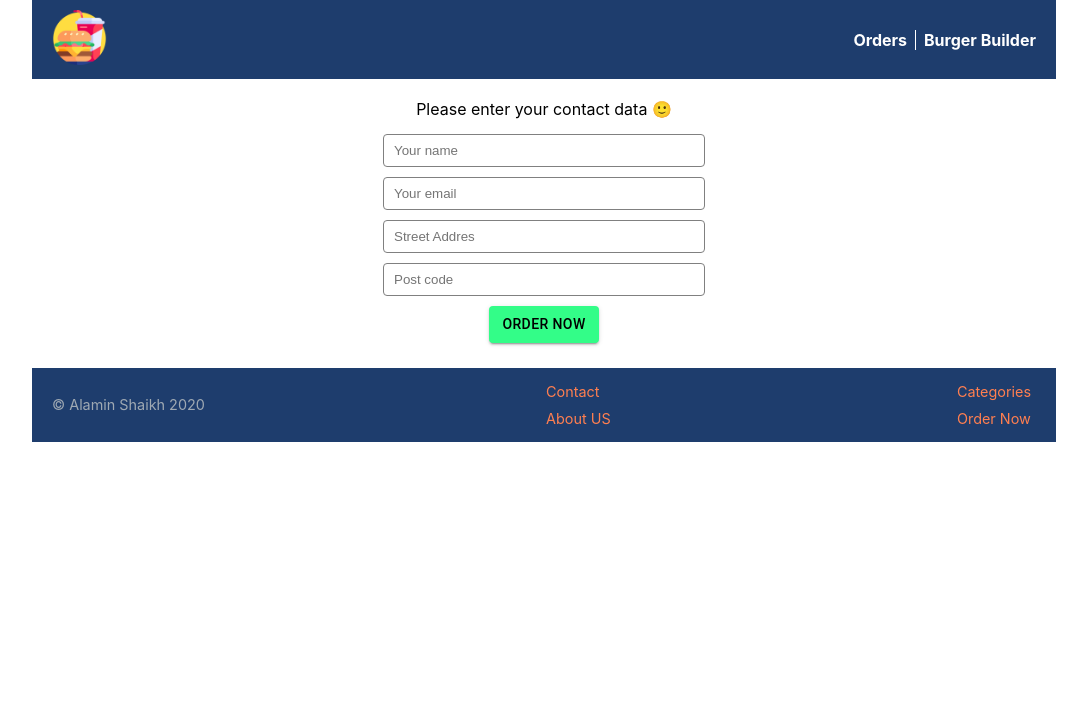
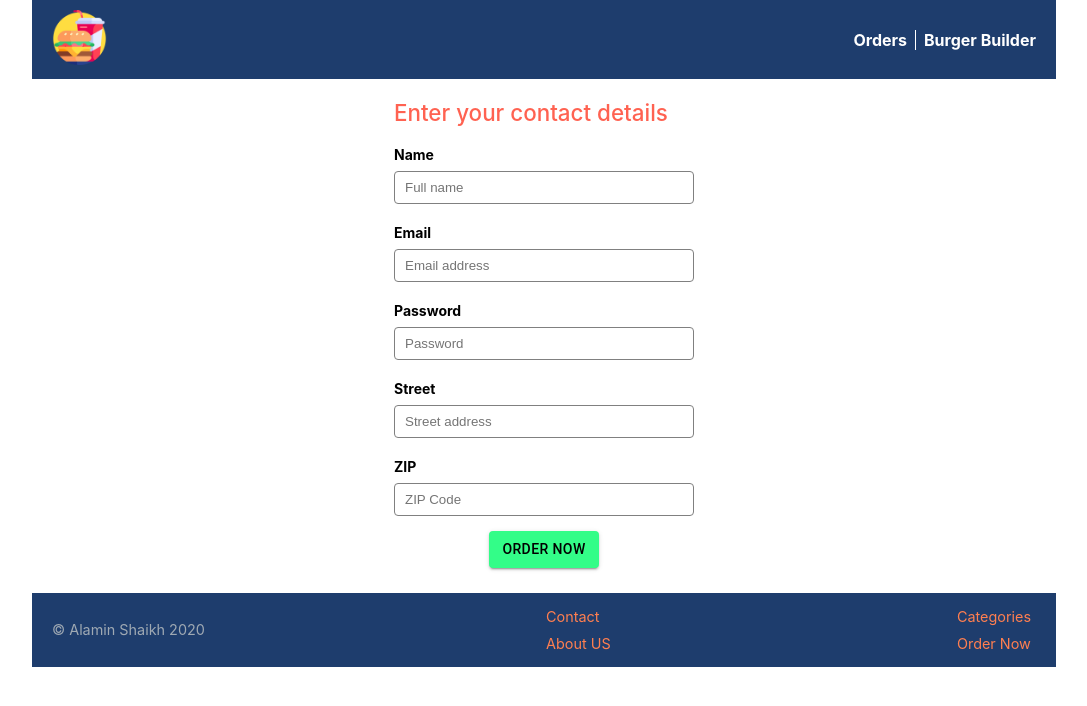
Before and after one commit to shaikhmedia/modern-burger-builder, a React (Create React App) app: page /checkout in a window 1280 px wide. Both pictures are taken after a click on the button "CONTINUE". Shown: the top 706 px of the page, without its empty margins (96-1183 px from the left). Built offline with nearby package versions, Linux system fonts and the light colour scheme.

Commit message:
Form validation added

```diff
--- a/src/Components/Container/Checkout/ContactData/ContactData.jsx
+++ b/src/Components/Container/Checkout/ContactData/ContactData.jsx
@@ -9,14 +9,16 @@ class ContactData extends Component {
     customer: {
       name: "",
       email: "",
+      password: "",
       street: "",
-      postCode: "",
+      ZIP: "",
     },
   };
 
   handleInputChange = (e) => {
     const name = e.target.name;
     const value = e.target.value;
+
     this.setState({
       customer: {
         ...this.state.customer,
@@ -63,6 +65,7 @@ class ContactData extends Component {
       form = <Loader />;
     } else {
       form = (
+        <div>
           <Form
             submitted={this.handleOrderSubmit}
             name={this.state.customer.name}
@@ -71,15 +74,12 @@ class ContactData extends Component {
             postCode={this.state.customer.postCode}
             changed={this.handleInputChange}
             clicked={this.handleOrderSubmit}
+            customerData={this.state.customer}
           />
+        </div>
       );
     }
-    return (
-      <div>
-        <p>Please enter your contact data 🙂 </p>
-        {form}
-      </div>
-    );
+    return <div>{form}</div>;
   }
 }
 
--- a/src/Components/Layout/Form/Form.jsx
+++ b/src/Components/Layout/Form/Form.jsx
@@ -1,42 +1,27 @@
 import React from "react";
 import Button from "../Button/Button";
 import Styles from "./Form.module.css";
+import Input from "../Form/Input/Input";
 
 const form = (props) => {
+  const inputFields = Object.entries(props.customerData).map((data) => {
+    return (
+      <Input
+        changed={props.changed}
+        key={data[0]}
+        name={data[0]}
+        value={data[1]}
+      />
+    );
+  });
+
   return (
     <form onSubmit={props.submitted} className={Styles.Form}>
-      <input
-        type="text"
-        name="name"
-        value={props.name}
-        onChange={props.changed}
-        placeholder="Your name"
-        required
-      />
-      <input
-        type="text"
-        name="email"
-        value={props.email}
-        onChange={props.changed}
-        placeholder="Your email"
-        required
-      />
-      <input
-        type="text"
-        name="street"
-        placeholder="Street Addres"
-        value={props.street}
-        onChange={props.changed}
-        required
-      />
-      <input
-        type="number"
-        name="postCode"
-        value={props.postCode}
-        onChange={props.changed}
-        placeholder="Post code"
-        required
-      />
+      <div className={Styles.Title}>
+        <p>Enter your contact details</p>
+      </div>
+
+      {inputFields}
 
       <Button clicked={props.handleOrderSubmit} btnType="Success">
         ORDER NOW
--- a/src/Components/Layout/Form/Form.module.css
+++ b/src/Components/Layout/Form/Form.module.css
@@ -1,16 +1,15 @@
 .Form {
-  display: flex;
-  align-items: center;
-  flex-direction: column;
-  margin: 10px 0px 20px 0px;
+  margin: 20px 0px;
 }
 
-.Form input {
-  margin: 5px;
-  padding: 8px 10px;
-  outline: none;
-  border: 1px solid grey;
-  border-radius: 4px;
+.Title {
+  display: flex;
+  align-items: flex-start;
+  flex-direction: column;
   width: 40vw;
   max-width: 300px;
+  margin: 0px auto;
+  font-weight: 500;
+  font-size: 1.4rem;
+  color: rgb(255, 98, 81);
 }
--- a/src/Components/Layout/Form/Input/Input.jsx
+++ b/src/Components/Layout/Form/Input/Input.jsx
@@ -1,17 +1,62 @@
-import React from "react";
+import React, { Fragment } from "react";
+import Styles from "./Input.module.css";
 
-const input = () => {
+const input = (props) => {
+  let placeholder = "";
+  let type = "text";
+  let value = props.value;
+  let validationText = "";
+  let inputStyle = [Styles.Input];
+
+  const regexEmail = /^(([^<>()\[\]\\.,;:\s@"]+(\.[^<>()\[\]\\.,;:\s@"]+)*)|(".+"))@((\[[0-9]{1,3}\.[0-9]{1,3}\.[0-9]{1,3}\.[0-9]{1,3}])|(([a-zA-Z\-0-9]+\.)+[a-zA-Z]{2,}))$/;
+  const validEmail = new RegExp(regexEmail);
+
+  const regexPass = /^(?=.*\d)(?=.*[a-z])(?=.*[A-Z])(?=.*[a-zA-Z]).{8,}$/;
+  const validPass = new RegExp(regexPass);
+
+  if (props.name === "email") {
+    placeholder = "Email address";
+    type = "email";
+
+    if (value === "") {
+      validationText = "";
+    } else if (!value.match(validEmail)) {
+      inputStyle.push(Styles.Invalid);
+      validationText = "Please enter a valid email";
+    }
+  } else if (props.name === "name") {
+    placeholder = "Full name";
+    if (value === "") {
+    }
+  } else if (props.name === "street") {
+    placeholder = "Street address";
+  } else if (props.name === "ZIP") {
+    placeholder = "ZIP Code";
+    type = "number";
+  } else if (props.name === "password") {
+    placeholder = "Password";
+    type = "password";
+    if (value === "") {
+      validationText = "";
+    } else if (!value.match(validPass)) {
+      inputStyle.push(Styles.Invalid);
+      validationText = "Please enter a valid password";
+    }
+  }
+
   return (
-    <div style={{ display: "inline", fontSize: "13px" }}>
-      <input type="radio" name="deliveryMethod" id="fastest" value="Fastest" />
-      <label for="fastest">Fastest</label>
+    <div className={inputStyle.join(" ")}>
+      <label htmlFor={props.name}>{props.name}</label>
       <input
-        type="radio"
-        name="deliveryMethod"
-        id="cheapest"
-        value="Cheapest"
+        id={props.name}
+        type={type}
+        name={props.name}
+        value={value}
+        onChange={props.changed}
+        placeholder={placeholder}
+        required
       />
-      <label for="cheapest">Cheapest</label>
+      <small>{validationText}</small>
     </div>
   );
 };
--- a/src/Components/Layout/Form/Input/Input.module.css
+++ b/src/Components/Layout/Form/Input/Input.module.css
@@ -0,0 +1,33 @@
+.Input {
+  display: flex;
+  flex-direction: column;
+  width: 40vw;
+  max-width: 300px;
+  margin: 10px auto;
+  margin-top: 20px;
+}
+
+.Input label {
+  align-self: flex-start;
+  text-transform: capitalize;
+  font-size: 14px;
+  margin-bottom: 8px;
+  font-weight: bold;
+}
+
+.Input input {
+  padding: 8px 10px;
+  outline: none;
+  border: 1px solid grey;
+  border-radius: 4px;
+}
+
+.Invalid input {
+  border: 1px solid red;
+}
+
+.Input small {
+  font-size: 10px;
+  text-align: left;
+  color: red;
+}
```
Lines whose indentation alone changed are shown as unchanged.
